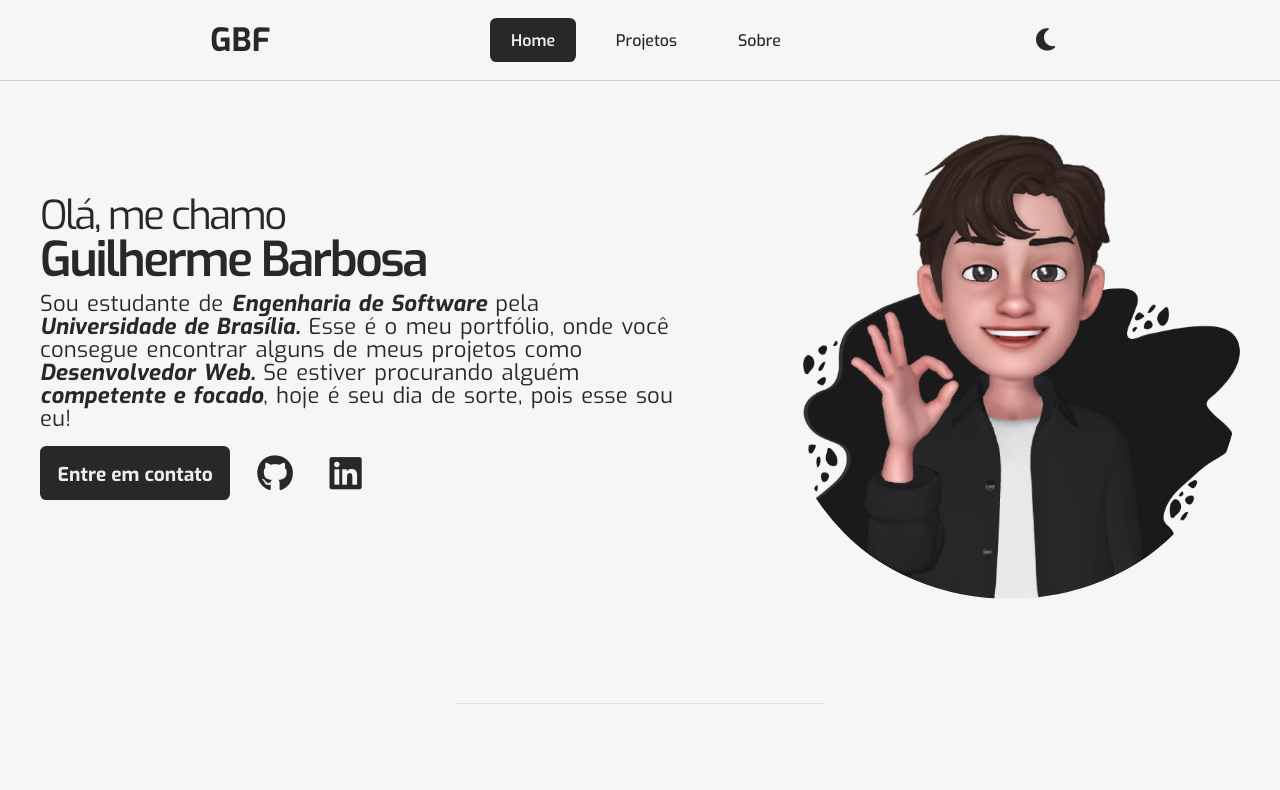
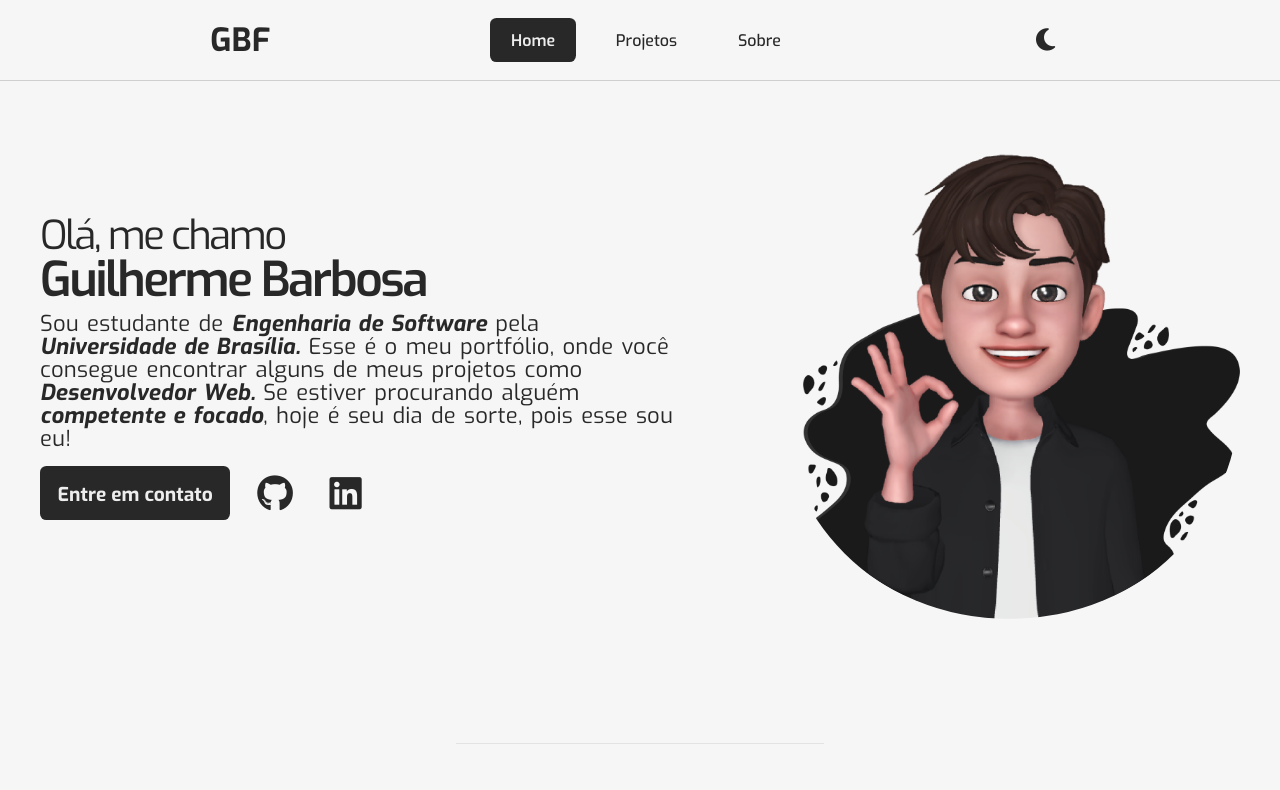
Before and after one commit to guibrbs/Portfolio-OLD, a React (Vite) app: page / in a window 1280 px wide. Shown: the top 790 px of the page. Built offline with nearby package versions, Linux system fonts and the light colour scheme.

Commit message:
:repeat: Changing the show area height

```diff
--- a/src/components/ShowArea/styles.css
+++ b/src/components/ShowArea/styles.css
@@ -1,7 +1,7 @@
 
 .showArea{
     position: relative;
-    height: 88vh;
+    height: 93vh;
     display: flex;
     align-items: center;
     justify-content: space-between;
```
